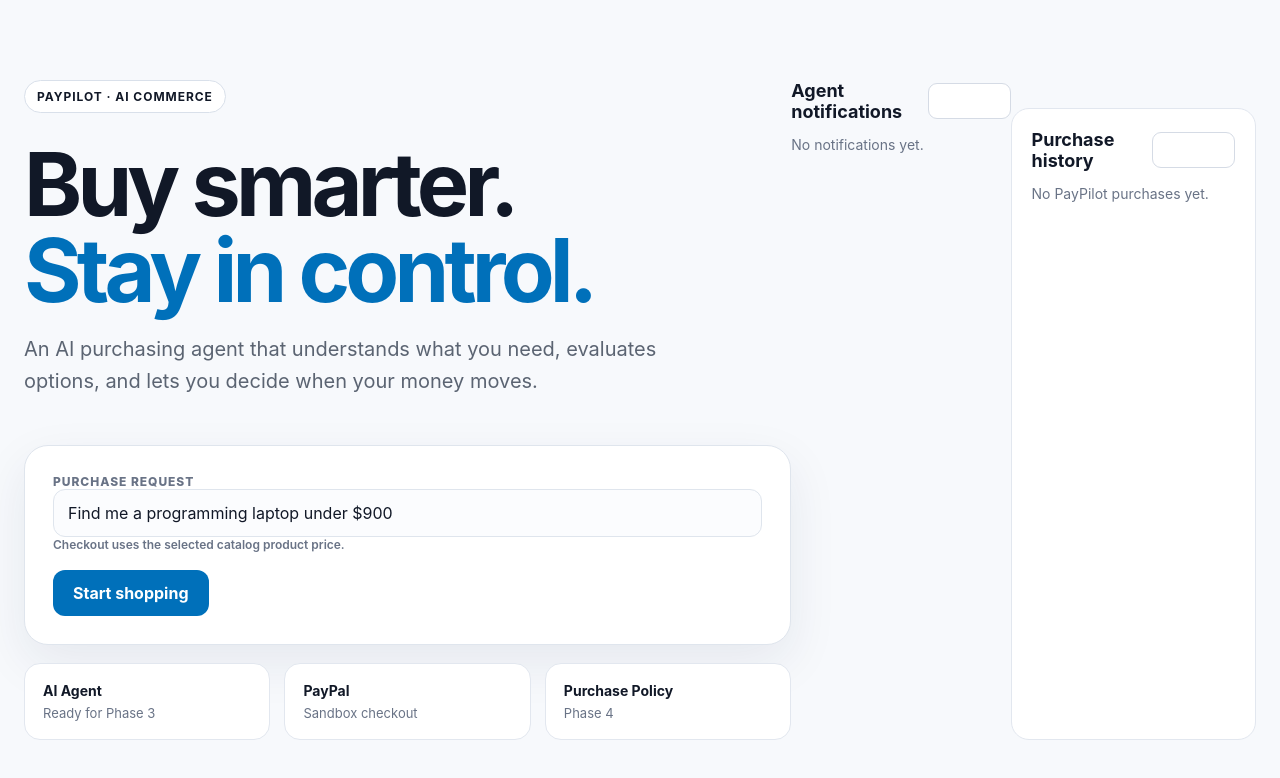
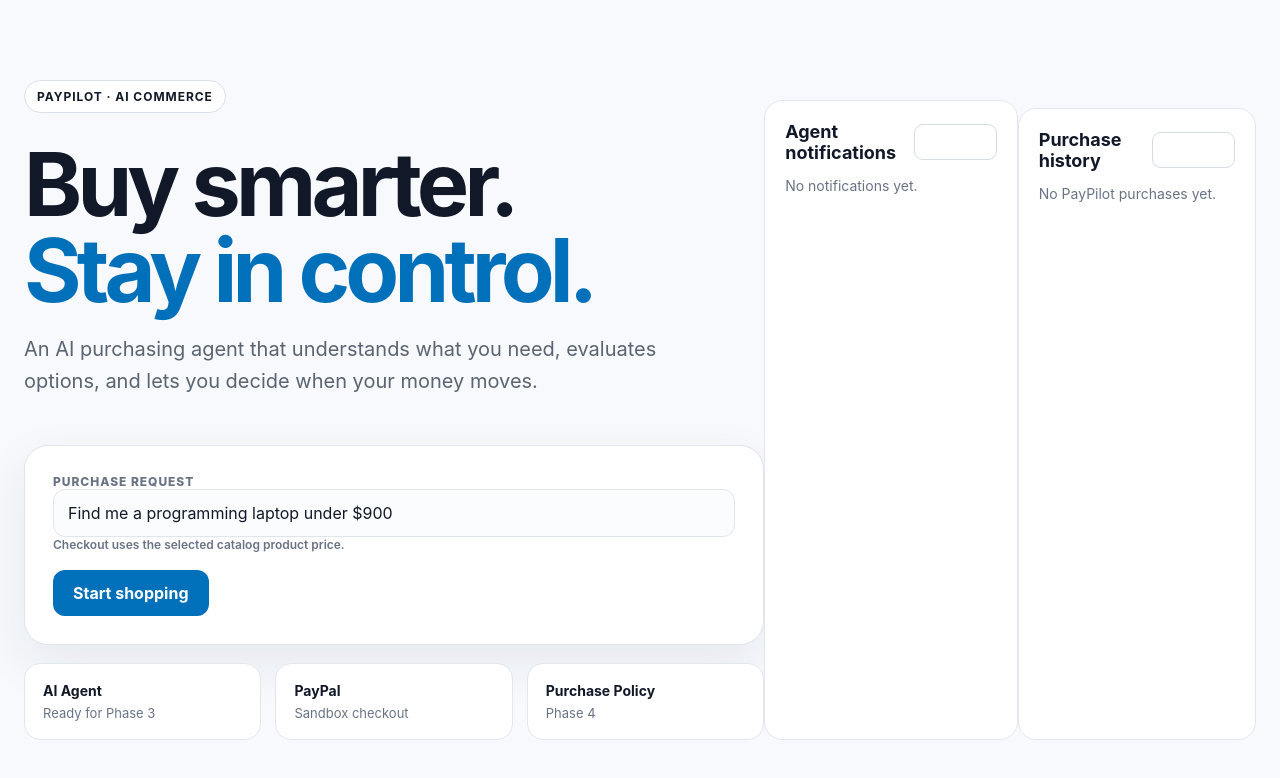
Before and after one commit to peterkehinde673/PayPilot, a React (Vite) app: page / in a window 1280 px wide. Shown: the top 778 px of the page. Built offline with nearby package versions, Linux system fonts and the light colour scheme.

Commit message:
style: add purchase notification panel

```diff
--- a/src/styles.css
+++ b/src/styles.css
@@ -57,3 +57,7 @@ button:hover { background: #005ea6; }
 .history-row > div { display: grid; gap: 4px; }
 .history-row span { color: #697386; font-size: 12px; }
 .history-status { text-transform: capitalize; font-weight: 700; }
+.notification-panel { margin-top: 20px; padding: 20px; border: 1px solid #e2e7ef; border-radius: 18px; background: #fff; }
+.notification-row { display: grid; gap: 4px; padding: 12px 0; border-top: 1px solid #eef1f5; }
+.notification-row strong { font-size: 12px; text-transform: capitalize; }
+.notification-row span { color: #697386; font-size: 13px; }
```
